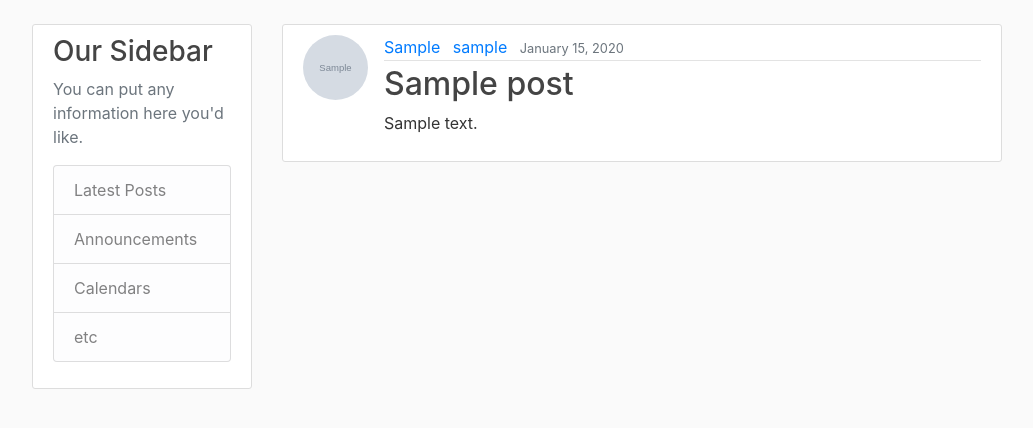
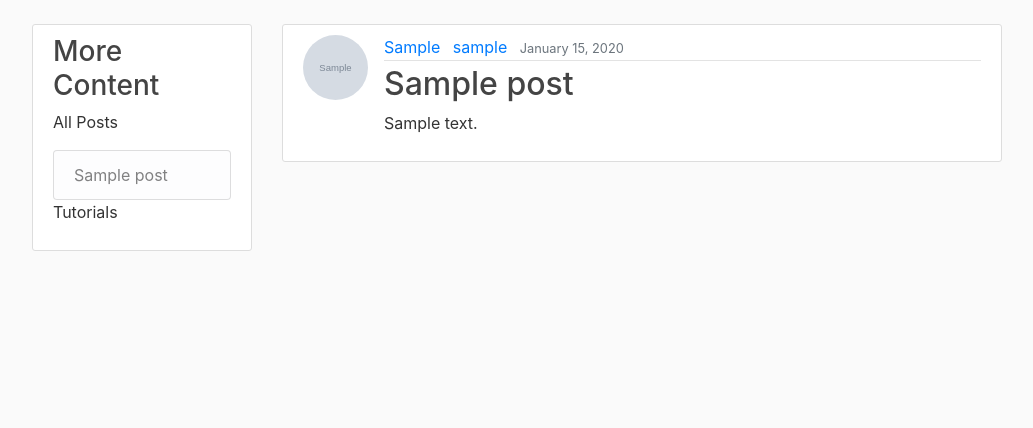
Before and after one commit to brilliantimagery/brilliantimagery_site, a Django app: page / in a window 1280 px wide. Shown: the part 56-484 px from the top of the page, without its empty margins (123-1156 px from the left). Run offline with Django 3.2, Linux system fonts and the light colour scheme; tables that the repository leaves empty hold one stand-in row (values such as "Sample post"); grey boxes marked "Sample" are stand-in pictures; some libraries are stand-ins or nearby versions.

Commit message:
added sidebar

```diff
--- a/main/templates/main/_sidebar.html
+++ /dev/null
@@ -1,22 +0,0 @@
-{% extends "main/_base.html" %}
-
-{% block content %}
-    <div class="row">
-        <div class="col-md-3">
-            <div class="content-section">
-                <h3>Our Sidebar</h3>
-                <p class='text-muted'>You can put any information here you'd like.
-                <ul class="list-group">
-                    <li class="list-group-item list-group-item-light">Latest Posts</li>
-                    <li class="list-group-item list-group-item-light">Announcements</li>
-                    <li class="list-group-item list-group-item-light">Calendars</li>
-                    <li class="list-group-item list-group-item-light">etc</li>
-                </ul>
-                </p>
-            </div>
-        </div>
-        <div class="col-md-9">
-            {% block main_content %}{% endblock %}
-        </div>
-    </div>
-{% endblock content %}
--- /dev/null
+++ b/main/templates/main/_with_sidebar.html
@@ -0,0 +1,12 @@
+{% extends "main/_base.html" %}
+
+{% block content %}
+    <div class="row">
+        <div class="col-md-3">
+            {% block sidebar_content %}{% endblock %}
+        </div>
+        <div class="col-md-9">
+            {% block main_content %}{% endblock %}
+        </div>
+    </div>
+{% endblock content %}
--- a/main/urls.py
+++ b/main/urls.py
@@ -16,11 +16,12 @@ Including another URLconf
 from django.urls import path
 
 from . import views
-from post.views import PostListView
+from post.views import PostListView, home_view
 
 app_name = 'main'
 
 urlpatterns = [
     # path('', views.home, name='home'),
-    path('', PostListView.as_view(), name='home'),
+    # path('', PostListView.as_view(), name='home'),
+    path('', home_view, name='home'),
 ]
--- a/post/templates/post/post_detail.html
+++ b/post/templates/post/post_detail.html
@@ -1,4 +1,4 @@
-{% extends 'main/_sidebar.html' %}
+{% extends 'main/_with_sidebar.html' %}
 
 {% load static %}
 
--- a/post/templates/post/post_list.html
+++ b/post/templates/post/post_list.html
@@ -1,4 +1,4 @@
-{% extends 'main/_sidebar.html' %}
+{% extends 'main/_with_sidebar.html' %}
 
 {% load static %}
 
@@ -40,3 +40,20 @@
         {% endif %}
     {% endif %}
 {% endblock main_content %}
+
+{% block sidebar_content %}
+    {#    {{ titles }}#}
+    {#    hello#}
+    <div class="content-section">
+        <h3>More Content</h3>
+{#        <p class='text-muted'>You can put any information here you'd like.</p>#}
+        {% for section, posts in sidebar.items %}
+            <p>{{ section }}</p>
+            <ul class="list-group">
+            {% for post in posts %}
+                <a href="{% url 'post-slugged:detail-view' post.category.slug_category post.publish_date|date:"o-m-d" post.slug_post %}" class="list-group-item list-group-item-light">{{ post.title }}</a>
+            {% endfor %}
+            </ul>
+        {% endfor %}
+    </div>
+{% endblock sidebar_content %}
--- a/post/views.py
+++ b/post/views.py
@@ -3,6 +3,7 @@ from django.contrib.auth.decorators import login_required, user_passes_test
 from django.contrib.auth.mixins import LoginRequiredMixin, UserPassesTestMixin
 from django.contrib.auth.models import User, Permission, Group
 from django.core.exceptions import PermissionDenied
+from django.core.paginator import Paginator
 from django.http import HttpResponseForbidden
 from django.shortcuts import render, get_object_or_404, redirect
 from django.views.generic import CreateView, DeleteView, DetailView, ListView, UpdateView
@@ -46,7 +47,7 @@ from .forms import NewCommentForm
 #                'comment_id': comment_pk,
 #                }
 #     return render(request, 'post/post_detail.html', context=context)
-
+pagination_count = 10
 
 def detail_view(request, slug_category, date_slug, slug_post):
     post = get_object_or_404(Post, slug_post=slug_post)
@@ -54,6 +55,23 @@ def detail_view(request, slug_category, date_slug, slug_post):
     context = {'post': post,
                }
     return render(request, 'post/post_detail.html', context=context)
+
+
+def home_view(request):
+    # paginate
+    posts = Post.objects.order_by('-publish_date').all()
+
+    paginated_posts = Paginator(posts, pagination_count)
+
+    results_per_subset = 5
+    # all_posts = Post.objects.order_by('-publish_date').values('title', 'category__slug_category', 'publish_date', 'slug_post')[:results_per_subset]
+    all_posts = Post.objects.order_by('-publish_date')[:results_per_subset]
+    tutorials = Post.objects.order_by('-publish_date').filter(category__category__iexact='DNG101')[: 2]
+
+    context = {'object_list': posts,
+               'sidebar': {'All Posts': all_posts, 'Tutorials': tutorials},
+               }
+    return render(request, 'post/post_list.html', context=context)
 
 
 def comment_view(request, slug_category, date_slug, slug_post):
@@ -117,9 +135,9 @@ def update_comment_view(request, slug_category, date_slug, slug_post):
 
     comment = get_object_or_404(PostComment, post_comment_id=post_id, pk=comment_id)
     # comment = PostComment.objects.get(pk=comment_id)
-    groups = user.groups.all()
-    for g in groups:
-        a = g
+    # groups = user.groups.all()
+    # for g in groups:
+    #     a = g
 
     if comment.author != user and not user.groups.filter(name='editor').exists():
         raise PermissionDenied
@@ -160,7 +178,7 @@ def category_view(request, slug_category):
 
 class PostCreateView(LoginRequiredMixin, CreateView):
     model = Post
-    fields = ['title', 'content', 'series', 'slug_post']
+    fields = ['title', 'content', 'category', 'slug_post']
 
     def form_valid(self, form):
         form.instance.author = self.request.user
@@ -189,12 +207,12 @@ class PostDetailView(DetailView, CreateView):
 class PostListView(ListView):
     model = Post
     ordering = ['-publish_date']
-    paginate_by = 5
+    pagination_count = 5
 
 
 class UserPostListView(ListView):
     model = Post
-    paginate_by = 5
+    pagination_count = 5
 
     def get_queryset(self):
         user = get_object_or_404(User, username=self.kwargs.get('username'))
```
